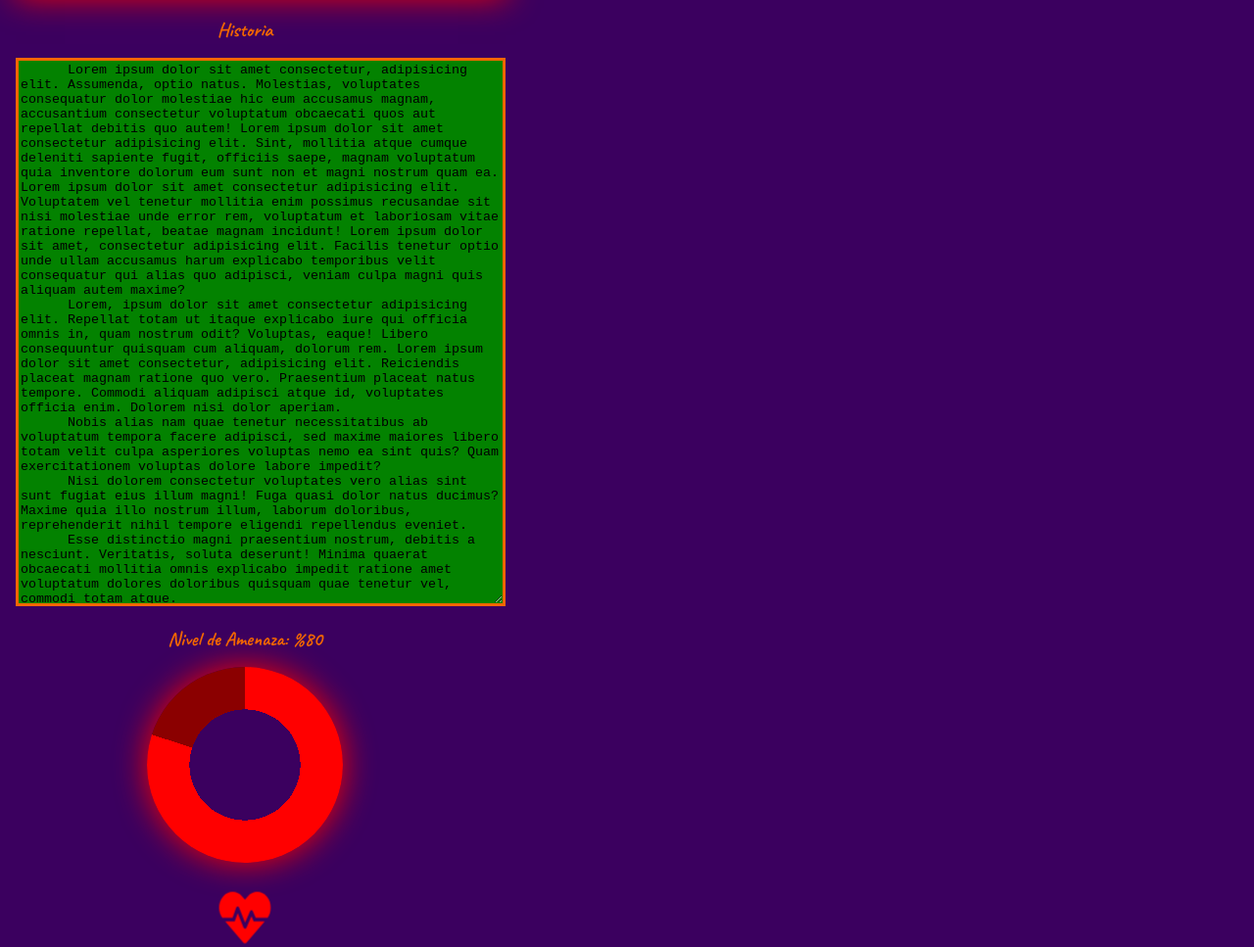
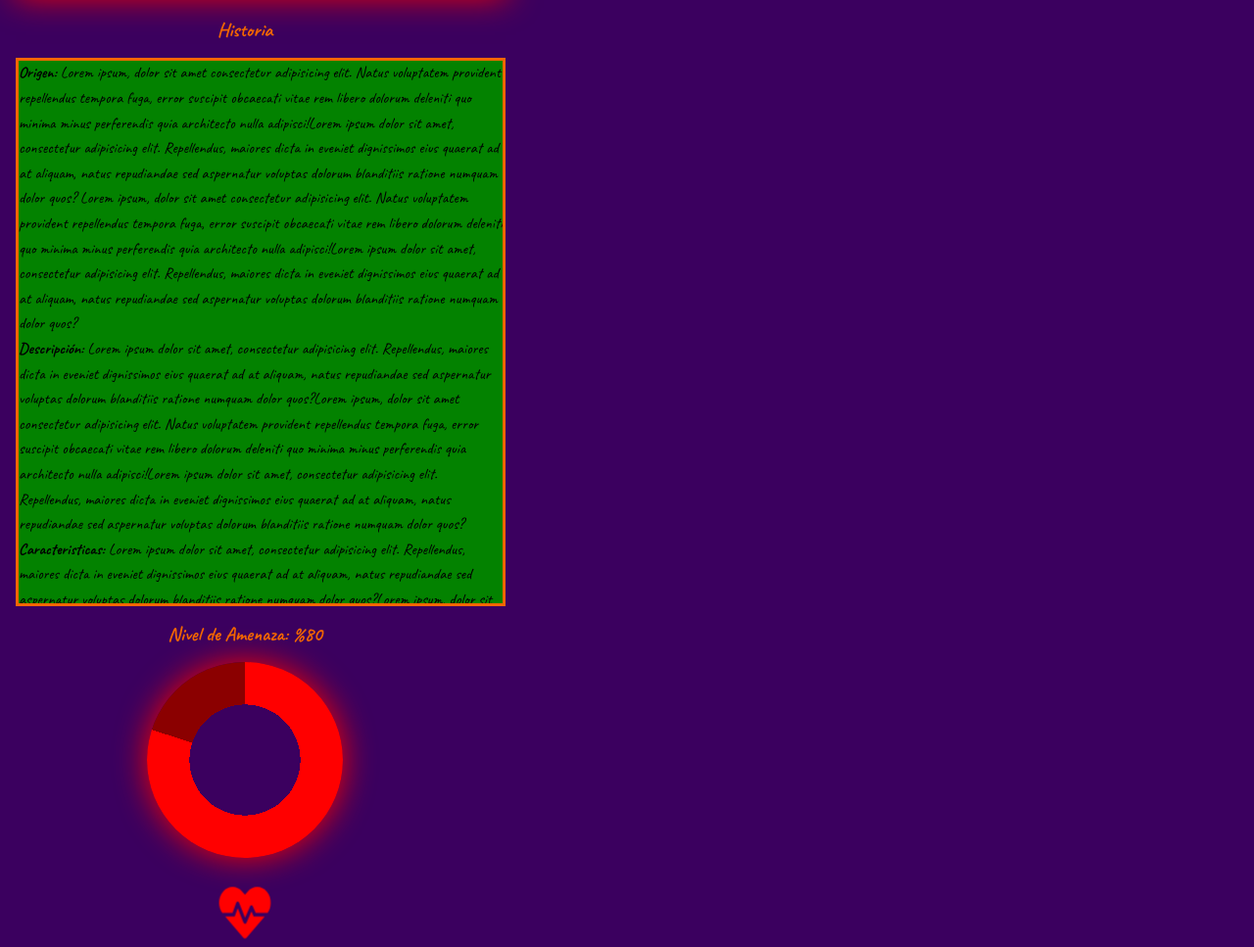
Before and after one commit to IvanGabriel1/Plantilla-1-para-Erika-, a plain HTML site: page index.html in a window 1280 px wide. Shown: the part 592-1559 px from the top of the page at 98% size. Drawn offline with Linux system fonts and the light colour scheme.

Commit message:
ajustes - falta medias adapt.

```diff
--- a/index.html
+++ b/index.html
@@ -25,13 +25,58 @@
 
   <section class="description">
     <h3 class="title">Historia</h2>
-      <textarea name="historia" cols="30" rows="10">
-      Lorem ipsum dolor sit amet consectetur, adipisicing elit. Assumenda, optio natus. Molestias, voluptates consequatur dolor molestiae hic eum accusamus magnam, accusantium consectetur voluptatum obcaecati quos aut repellat debitis quo autem! Lorem ipsum dolor sit amet consectetur adipisicing elit. Sint, mollitia atque cumque deleniti sapiente fugit, officiis saepe, magnam voluptatum quia inventore dolorum eum sunt non et magni nostrum quam ea. Lorem ipsum dolor sit amet consectetur adipisicing elit. Voluptatem vel tenetur mollitia enim possimus recusandae sit nisi molestiae unde error rem, voluptatum et laboriosam vitae ratione repellat, beatae magnam incidunt! Lorem ipsum dolor sit amet, consectetur adipisicing elit. Facilis tenetur optio unde ullam accusamus harum explicabo temporibus velit consequatur qui alias quo adipisci, veniam culpa magni quis aliquam autem maxime?
-      Lorem, ipsum dolor sit amet consectetur adipisicing elit. Repellat totam ut itaque explicabo iure qui officia omnis in, quam nostrum odit? Voluptas, eaque! Libero consequuntur quisquam cum aliquam, dolorum rem. Lorem ipsum dolor sit amet consectetur, adipisicing elit. Reiciendis placeat magnam ratione quo vero. Praesentium placeat natus tempore. Commodi aliquam adipisci atque id, voluptates officia enim. Dolorem nisi dolor aperiam.
-      Nobis alias nam quae tenetur necessitatibus ab voluptatum tempora facere adipisci, sed maxime maiores libero totam velit culpa asperiores voluptas nemo ea sint quis? Quam exercitationem voluptas dolore labore impedit?
-      Nisi dolorem consectetur voluptates vero alias sint sunt fugiat eius illum magni! Fuga quasi dolor natus ducimus? Maxime quia illo nostrum illum, laborum doloribus, reprehenderit nihil tempore eligendi repellendus eveniet.
-      Esse distinctio magni praesentium nostrum, debitis a nesciunt. Veritatis, soluta deserunt! Minima quaerat obcaecati mollitia omnis explicabo impedit ratione amet voluptatum dolores doloribus quisquam quae tenetur vel, commodi totam atque.
-    </textarea>
+      <article class="historia" cols="30" rows="10">
+        <h4>Origen:</h4>
+        <p>Lorem ipsum, dolor sit amet consectetur adipisicing elit. Natus voluptatem provident repellendus tempora
+          fuga, error suscipit obcaecati vitae rem libero dolorum deleniti quo minima minus perferendis quia architecto
+          nulla adipisci!Lorem ipsum dolor sit amet, consectetur adipisicing elit. Repellendus, maiores dicta in eveniet
+          dignissimos
+          eius quaerat ad at aliquam, natus repudiandae sed aspernatur voluptas dolorum blanditiis ratione numquam
+          dolor
+          quos? Lorem ipsum, dolor sit amet consectetur adipisicing elit. Natus voluptatem provident repellendus tempora
+          fuga, error
+          suscipit obcaecati vitae rem libero dolorum deleniti quo minima minus perferendis quia architecto nulla
+          adipisci!Lorem
+          ipsum dolor sit amet, consectetur adipisicing elit. Repellendus, maiores dicta in eveniet dignissimos
+          eius quaerat ad at aliquam, natus repudiandae sed aspernatur voluptas dolorum blanditiis ratione numquam
+          dolor
+          quos?</p>
+        <br>
+        <h4>Descripción:</h4>
+        <p>Lorem ipsum dolor sit amet, consectetur adipisicing elit. Repellendus, maiores dicta in eveniet dignissimos
+          eius quaerat ad at aliquam, natus repudiandae sed aspernatur voluptas dolorum blanditiis ratione numquam
+          dolor
+          quos?Lorem ipsum, dolor sit amet consectetur adipisicing elit. Natus voluptatem provident repellendus tempora
+          fuga, error
+          suscipit obcaecati vitae rem libero dolorum deleniti quo minima minus perferendis quia architecto nulla
+          adipisci!Lorem
+          ipsum dolor sit amet, consectetur adipisicing elit. Repellendus, maiores dicta in eveniet dignissimos
+          eius quaerat ad at aliquam, natus repudiandae sed aspernatur voluptas dolorum blanditiis ratione numquam
+          dolor
+          quos?</p>
+        <br>
+        <h4>Caracteristicas:</h4>
+        <p>Lorem ipsum dolor sit amet, consectetur adipisicing elit. Repellendus, maiores dicta in eveniet dignissimos
+          eius quaerat ad at aliquam, natus repudiandae sed aspernatur voluptas dolorum blanditiis ratione numquam
+          dolor
+          quos?Lorem ipsum, dolor sit amet consectetur adipisicing elit. Natus voluptatem provident repellendus tempora
+          fuga, error
+          suscipit obcaecati vitae rem libero dolorum deleniti quo minima minus perferendis quia architecto nulla
+          adipisci!Lorem
+          ipsum dolor sit amet, consectetur adipisicing elit. Repellendus, maiores dicta in eveniet dignissimos
+          eius quaerat ad at aliquam, natus repudiandae sed aspernatur voluptas dolorum blanditiis ratione numquam
+          dolor
+          quos?</p>
+        <br>
+        <h4>Como tratarlo:</h4>
+        <p>Lorem ipsum dolor sit amet consectetur adipisicing elit. Officiis et consequatur, numquam consectetur
+          molestiae optio illum ducimus dicta, quod nesciunt omnis iusto unde molestias provident, impedit fuga
+          obcaecati facere? Veniam.
+          Velit fuga sunt aliquid tempora praesentium totam esse accusamus doloremque nesciunt animi. Quae earum
+          voluptatem sequi, dicta placeat harum ducimus sed rerum incidunt fugit, fuga et voluptates dolores aut
+          consequuntur.</p>
+
+      </article>
   </section>
 
 
@@ -98,7 +143,7 @@
 
 
   <section class="enemis">
-
+    <h3 class="title">Enemigos</h3>
     <article class="carousel">
 
       <div class="carousel-container">
@@ -135,6 +180,7 @@
 
 
   <section class="allies">
+    <h3 class="title">Aliados</h3>
 
     <article class="carousel">
 
@@ -170,9 +216,9 @@
 
   </section>
 
+  <br><br>
 
 
-  <br><br><br><br><br><br><br><br><br><br><br><br><br><br><br>
 </body>
 
 </html>
--- a/style.css
+++ b/style.css
@@ -281,7 +281,7 @@ p {
   box-shadow: var(--box-shadow);
 }
 
-.description textarea {
+.historia {
   width: 90vw;
   max-width: 500px;
   height: 70vh;
@@ -291,3 +291,14 @@ p {
   overflow-y: scroll;
   border: medium solid var(--third-color);
 }
+
+.historia h4,
+p {
+  display: inline;
+}
+
+@media screen and (min-width: 768px) {
+}
+
+@media screen and (min-width: 1024px) {
+}
```
